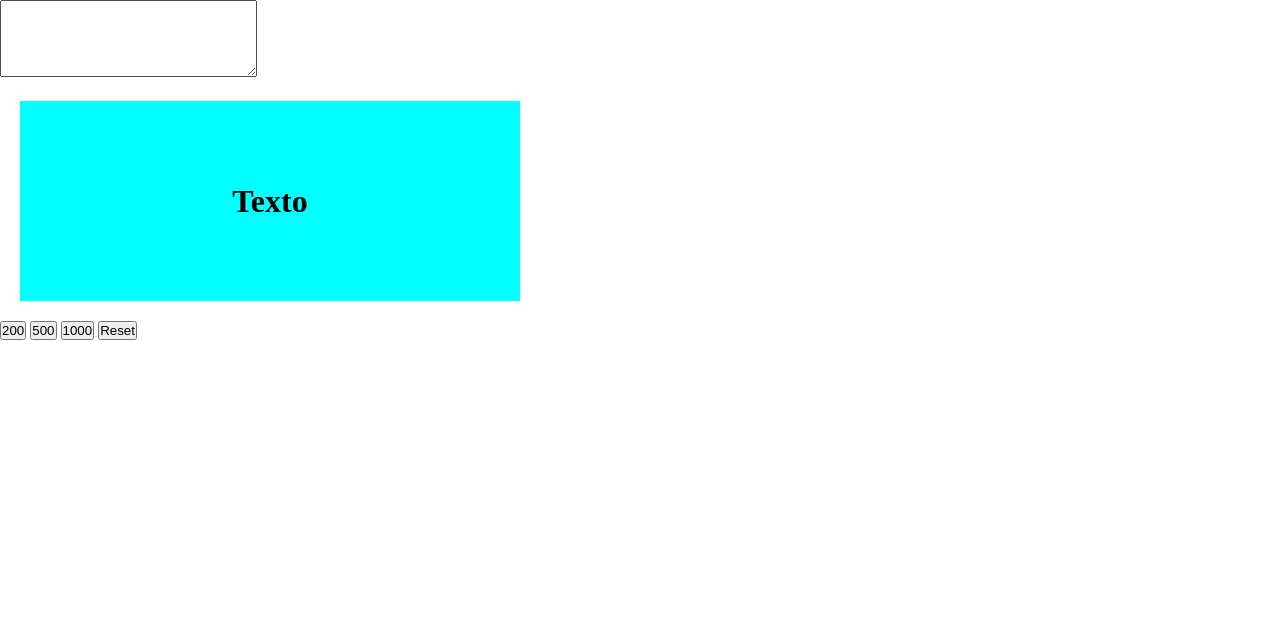
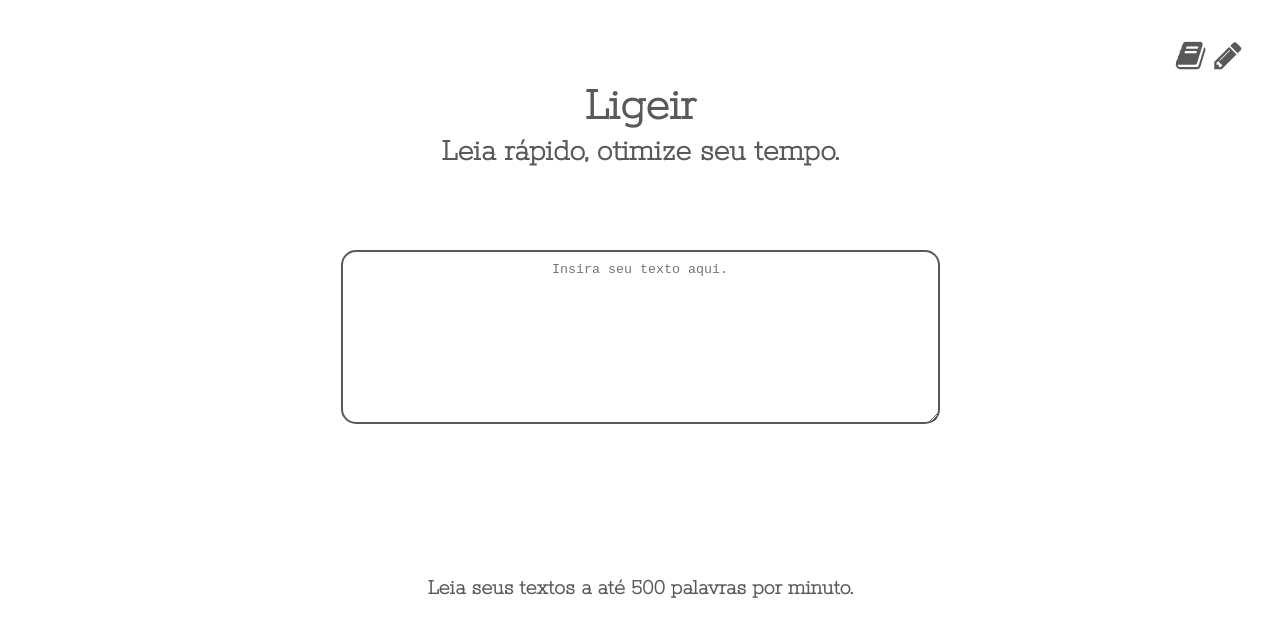
Before and after one commit to ismaelithalo/ligeir, a plain HTML site: page index.html in a window 1280 px wide. Drawn offline with Linux system fonts and the light colour scheme.

Commit message:
Fronte finalizado, faltando apenas ind. show wpm

```diff
--- a/index.html
+++ b/index.html
@@ -1,41 +1,159 @@
 <!DOCTYPE html>
-<html lang="en">
+<html lang="pt-br">
 <head>
     <meta charset="UTF-8">
     <meta http-equiv="X-UA-Compatible" content="IE=edge">
     <meta name="viewport" content="width=device-width, initial-scale=1.0">
-    <title>LIGEIR</title>
+
+    <link rel="preconnect" href="https://fonts.gstatic.com">
+    <link href="https://fonts.googleapis.com/css2?family=Rokkitt:wght@100&display=swap" rel="stylesheet">
+    <link rel="stylesheet" href="https://cdnjs.cloudflare.com/ajax/libs/font-awesome/4.7.0/css/font-awesome.min.css">
+
+    <title>Ligeir</title>
 </head>
-<body>
+<body class="write">
+<!-- <body class="read"> -->
 
     <style>
-        * {
+
+        body {
             margin: 0;
             padding: 0;
+            font-family: 'Rokkitt', serif;
+            font-size: 200%;
+            font-weight: bold;
+            max-height: 100vh;
+            max-width: 100vw;
         }
-        .bg-texto {
-            background-color: aqua;
-            width: 500px;
-            height: 200px;
-            margin: 20px;
+
+        .write {
+            background-color: #ffffff;
+            color: #595959;
+        }
+
+        .read {
+            background-color: #595959;
+            color: #ffffff;
+
+        }
+
+        .topo {
+            text-align: center;
+        }
+        .topo h1 {
+            margin: 0;
+        }
+
+        .topo p {
+            margin-bottom: 10vh;
+        }
+
+        .icon {
+            /* margin-bottom: 2vh; */
+            position: absolute;
+            right: 3vw;
+            top: 5vh;
+        }
+
+        .meio {
+            text-align: center;
+            margin-bottom: 19vh;
             display: flex;
+            align-items: center;
             justify-content: center;
-            align-items: center;
         }
+
+        .meio textarea {
+            border: solid 2px #595959;
+            border-radius: 15px;
+            padding: 10px;
+            text-align: center;
+
+
+        }
+
+        .meio textarea:focus {
+            outline: 0;
+        }
+
+        .fonte {
+            height: 30vh;
+            width: 40vw;
+            border-radius: 15px;
+            background-color: white;
+            display: none;
+            color: #000000;
+
+        }
+
+        footer {
+            text-align: center;
+            font-size: 70%;
+        }
+
+        footer p {
+            margin: 0;
+        }
+
     </style>
 
-    <textarea id="fonte" cols="30" rows="5" onchange="trocaTexto()"></textarea>
+    <section>
+        <div class="icon">
+            <i class="fa fa-book" onclick="pageChangeRead()" aria-hidden="true"></i>
+            <i class="fa fa-pencil" onclick="pageChangeWrite()" aria-hidden="true"></i>
+        </div>
 
-    <div class="bg-texto">
-        <h1 id="core">Texto</h1>
-    </div>
+        <div class="topo">
+            <p>
+                <h1>Ligeir</h1>
+                Leia rápido, otimize seu tempo.
+            </p>
 
-    <button onclick="wpm(200)">200</button>
-    <button onclick="wpm(500)">500</button>
-    <button onclick="wpm(1000)">1000</button>
-    <button onclick="wpm('x')">Reset</button>
+        </div>
 
-    <script src="./gear.js"></script>
+        <div class="meio">
+            <textarea cols="70" rows="10" onchange="pegaTexto()" placeholder="Insira seu texto aqui." autofocus id="campo-texto"></textarea>
+            <div class="fonte">
+                <div id="div-interna">
+                    O texto de teste
+                </div>
+            </div>
+        </div>
+
+        <footer>
+            <p>Leia seus textos a até 500 palavras por minuto.</p>
+        </footer>
+
+    </section>
+
+
+    <script>
+        let corpo = document.body
+        let campo = document.getElementById('campo-texto')
+        let area = document.body.getElementsByClassName('fonte')
+        let di = document.getElementById('div-interna')
+
+        function pageChangeRead() {
+            corpo.className = "read"
+            campo.style.display = "none"
+            area[0].style.display = "block"
+        }
+
+        function pageChangeWrite() {
+            corpo.className = "write"
+            campo.style.display = "block"
+            area[0].style.display = "none"
+        }
+        function pegaTexto() {
+            var texto = campo.value
+            di.innerText = texto
+
+            freq = setInterval(function() {
+            di.style.display = (di.style.display == 'none' ? 'block' : 'none');
+            }, 200)
+        }
+
+    </script>
 
 </body>
 </html>
```
Also changed, not shown: Testes/index.html (added, +41 -0 lines), Testes/gear.js (line endings or trailing spaces).
